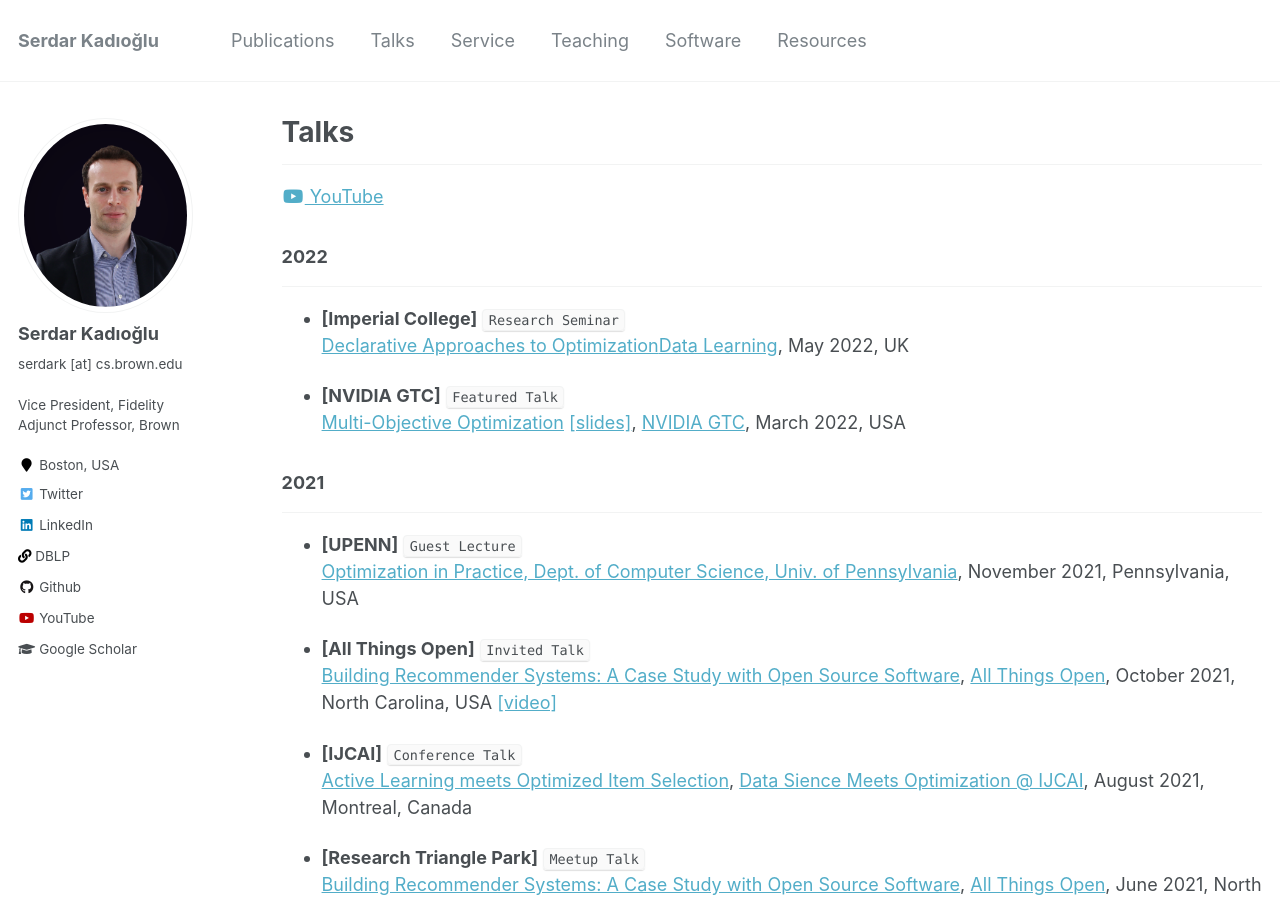
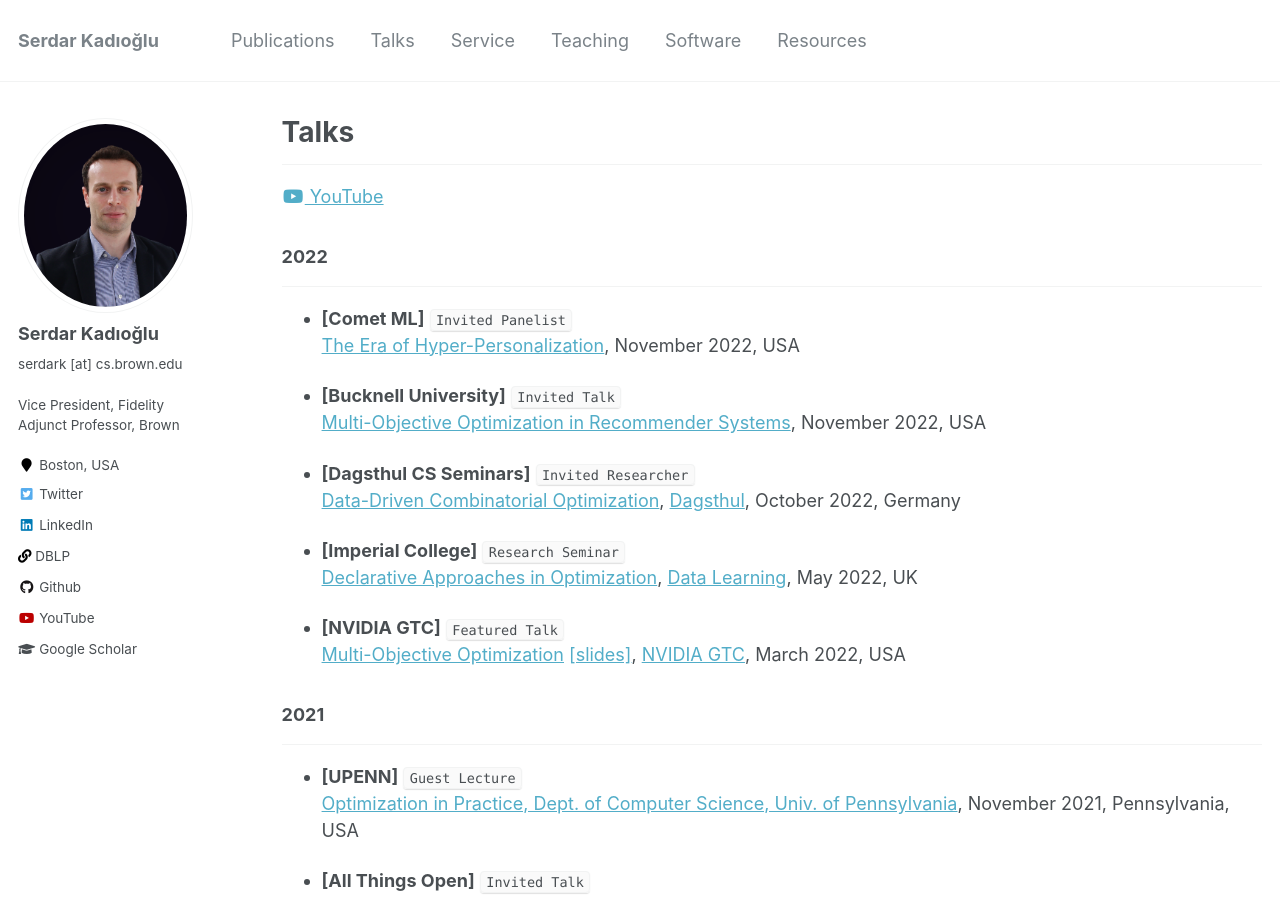
Before and after one commit to skadio/skadio.github.io, a Jekyll site: the page built from _pages/talks.md, in a window 1280 px wide and 900 px high. Built offline with Jekyll 4.4.1, drawn with Linux system fonts in a browser that asks for light colours.

Commit message:
Update talks.md

```diff
--- a/_pages/talks.md
+++ b/_pages/talks.md
@@ -12,8 +12,18 @@ author_profile: true
 ### 2022
 
 ---
+
+* **[Comet ML]** `Invited Panelist`\
+   [The Era of Hyper-Personalization]([https://www.istanbultechweek.com/konusmacilar](https://go.comet.ml/webinar-recommender-systems-for-business-impact.html?utm_source=Jacopo&utm_medium=partner&utm_campaign=Webinar_RecSys_2022)), November 2022, USA
+
+* **[Bucknell University]** `Invited Talk`\
+   [Multi-Objective Optimization in Recommender Systems]([https://www.istanbultechweek.com/konusmacilar](https://go.comet.ml/webinar-recommender-systems-for-business-impact.html?utm_source=Jacopo&utm_medium=partner&utm_campaign=Webinar_RecSys_2022)), November 2022, USA
+
+* **[Dagsthul CS Seminars]** `Invited Researcher`\
+  [Data-Driven Combinatorial Optimization](https://www.dagstuhl.de/en/program/calendar/semhp/?semnr=22431), [Dagsthul]([https://sites.google.com/view/rossella-arcucci/home/calendar-datalearning](https://www.dagstuhl.de/)), October 2022, Germany
+
 * **[Imperial College]** `Research Seminar`\
-  [Declarative Approaches to Optimization]()[Data Learning](https://sites.google.com/view/rossella-arcucci/home/calendar-datalearning), May 2022, UK
+  [Declarative Approaches in Optimization](), [Data Learning](https://sites.google.com/view/rossella-arcucci/home/calendar-datalearning), May 2022, UK
 
 * **[NVIDIA GTC]** `Featured Talk`\
   [Multi-Objective Optimization](https://www.youtube.com/watch?v=_v-B2nRy79w) [[slides]](https://nbviewer.org/github/skadio/skadio.github.io/blob/master/files/S42373.pdf), [NVIDIA GTC](https://www.nvidia.com/gtc), March 2022, USA
```
